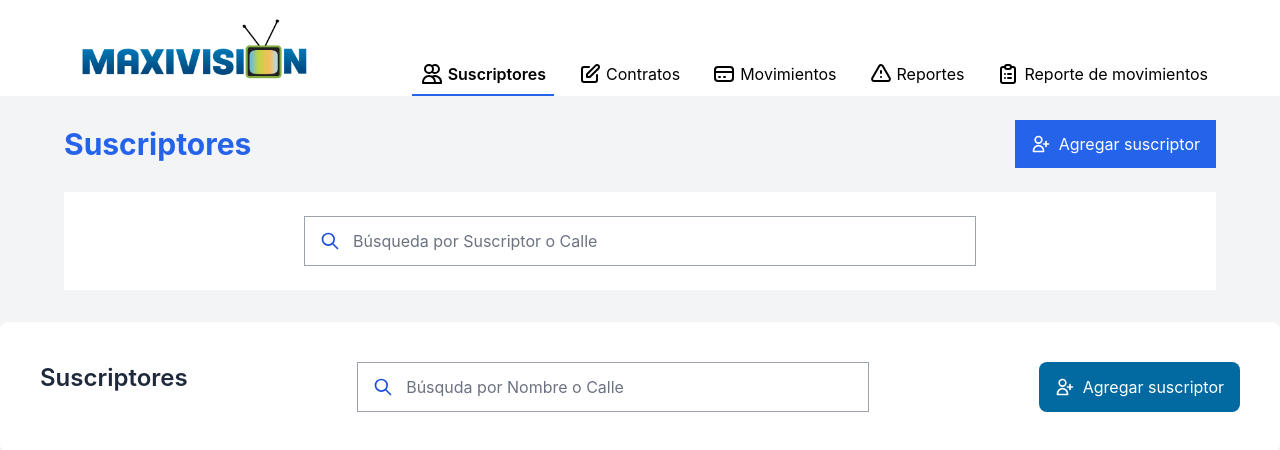
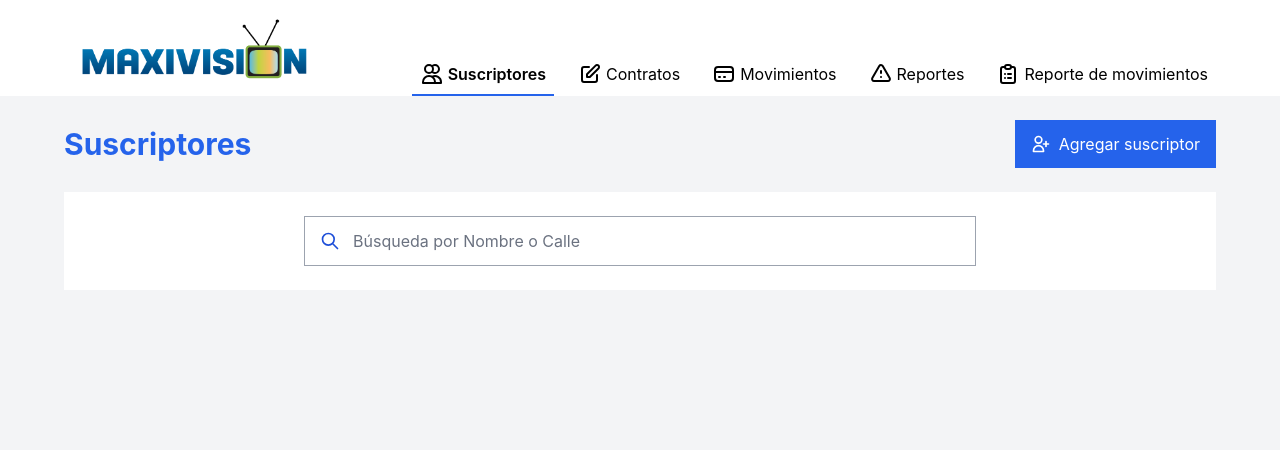
Before and after one commit to ismaelamezcua/maxivision-app, a Next.js app: page / in a window 1280 px wide. Shown: the top 450 px of the page. Built offline with nearby package versions, Linux system fonts and the light colour scheme.

Commit message:
feat: update table design in Home page

```diff
--- a/components/AppearTransition.tsx
+++ b/components/AppearTransition.tsx
@@ -10,7 +10,7 @@ const AppearTransition: FC<{ children: ReactNode, show: boolean }> = (props): Re
       enter="transition-opacity ease-linear duration-300"
       enterFrom="opacity-0"
       enterTo="opacity-100"
-      leave="transition-opacity ease-linear duration-300"
+      leave="transition-opacity ease-linear duration-50"
       leaveFrom="opacity-100"
       leaveTo="opacity-0"
     >
--- a/pages/index.tsx
+++ b/pages/index.tsx
@@ -5,18 +5,12 @@ import { useState, useEffect, Fragment } from 'react';
 import SearchInput from '../components/SearchInput';
 import type { Subscriber } from '../types';
 import { Dialog, Transition } from '@headlessui/react';
-import { UserAddIcon } from '@heroicons/react/outline';
+import { UserAddIcon, XIcon } from '@heroicons/react/outline';
 import AppearTransition from '../components/AppearTransition';
 
 const Home: NextPage = () => {
   const [searchTerm, setSearchTerm] = useState('');
   const [subscribers, setSubscribers] = useState<Subscriber[]>([]);
-
-  // useEffect(() => {
-  //   fetch('/api/subscribers')
-  //     .then(response => response.json())
-  //     .then(subscribers => setSubscrbiers(subscribers));
-  // }, []);
 
   function handleChange(e: ChangeEvent<HTMLInputElement>) {
     setSearchTerm(e.target.value);
@@ -48,13 +42,8 @@ const Home: NextPage = () => {
   }
 
   function renderTableResults() {
-    // if (subscribers.length === 0) {
-    //   return (<h1 className="font-bold text-2xl">Use the search box to display data.</h1>)
-    // }
-
     return (
-      <AppearTransition show={subscribers.length > 0}>
-        <table className="table-auto w-full">
+      <table className="table-auto w-full mt-6">
         <thead>
           <tr className="text-left border-b border-slate-100">
             <th className="p-4">Name</th>
@@ -76,7 +65,6 @@ const Home: NextPage = () => {
           ))}
         </tbody>
       </table>
-      </AppearTransition>
     )
   }
 
@@ -102,57 +90,29 @@ const Home: NextPage = () => {
             <div className="mx-auto max-w-2xl">
               <SearchInput
                 searchTerm={searchTerm}
-                placeholder="B&uacute;squeda por Suscriptor o Calle"
+                placeholder="B&uacute;squeda por Nombre o Calle"
                 handleChange={handleChange}
                 handleSubmit={handleSubmit}
                 handleReset={handleReset}
               />
             </div>
 
+            <AppearTransition show={subscribers.length > 0}>
               {renderTableResults()}
+
+              <div className="flex flex-row-reverse mt-6">
+                <div
+                  className="px-4 py-3 text-gray-800 border border-gray-400 hover:bg-gray-100 cursor-pointer inline-flex items-center"
+                  onClick={cleanTableResults}
+                >
+                  <XIcon className="w-5 h-5" />
+                  <span className="ml-2">Borrar resultados</span>
+                </div>
+              </div>
+            </AppearTransition>
 
           </div>
         </div>
-      </div>
-
-      <div className="container mx-auto p-6 mt-8 bg-white rounded-lg">
-        <div className="flex flex-row justify-between p-4">
-          <h1 className="text-2xl font-semibold text-slate-800">Suscriptores</h1>
-
-          <div className="max-w-lg w-full">
-            <SearchInput
-              searchTerm={searchTerm}
-              placeholder="B&uacute;squda por Nombre o Calle"
-              handleSubmit={handleSubmit}
-              handleReset={handleReset}
-              handleChange={handleChange}
-            />
-          </div>
-
-          <div className="bg-sky-700 rounded-lg px-4 py-3 text-white flex flex-inline items-center">
-            <UserAddIcon className="w-5 h-5" />
-            <span className="ml-2">Agregar suscriptor</span>
-          </div>
-
-        </div>
-
-        <Transition
-          show={searchTerm.length > 0 && subscribers.length > 0}
-          enter="transition-opacity ease-linear duration-300"
-          enterFrom="opacity-0"
-          enterTo="opacity-100"
-          leave="transition-opacity ease-linear duration-300"
-          leaveFrom="opacity-100"
-          leaveTo="opacity-0"
-        >
-          {renderTableResults()}
-
-          <div className="flex flex-row-reverse p-4">
-            <div className="bg-sky-700 rounded-lg px-4 py-3 text-white cursor-pointer" onClick={cleanTableResults}>
-              Borrar resultados
-            </div>
-          </div>
-        </Transition>
       </div>
     </>
   );
```
Lines whose indentation alone changed are shown as unchanged.
